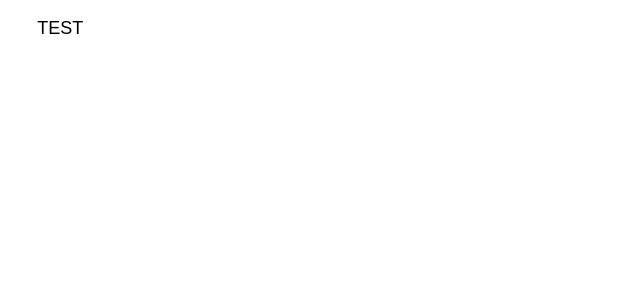
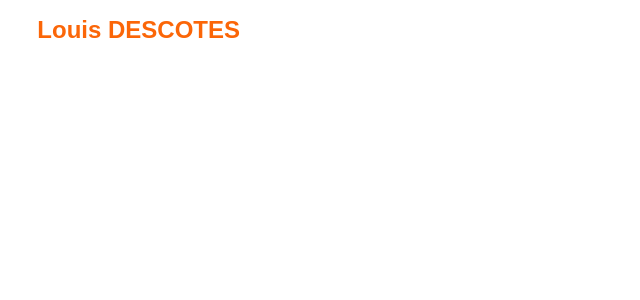
Before and after one commit to louisdescotes/portfolio2k26, a Next.js app: page / in a window 1280 px wide. Shown: the top 300 px of the page, without its empty margins (0-640 px from the left). Built offline with nearby package versions, Linux system fonts and the light colour scheme.

Commit message:
initialisation

```diff
--- /dev/null
+++ b/src/app/GridOverlay.tsx
@@ -0,0 +1,88 @@
+"use client";
+
+import { useEffect } from "react";
+
+const CONFIG = {
+  columns: 12,
+  margin: "clamp(16px, 2.9167vw, 72px)",
+  gutter: "8px",
+  color: "rgba(255, 0, 0, 0.08)",
+  key: "g",
+  zIndex: 9999,
+};
+
+export default function GridOverlay() {
+  useEffect(() => {
+    let overlay: { el: HTMLElement; label: HTMLElement } | null = null;
+
+    function createOverlay() {
+      const el = document.createElement("div");
+      el.id = "__grid-overlay__";
+      Object.assign(el.style, {
+        position: "fixed",
+        inset: "0",
+        pointerEvents: "none",
+        zIndex: String(CONFIG.zIndex),
+        display: "grid",
+        gridTemplateColumns: `repeat(${CONFIG.columns}, 1fr)`,
+        gap: CONFIG.gutter,
+        paddingLeft: CONFIG.margin,
+        paddingRight: CONFIG.margin,
+        boxSizing: "border-box",
+      });
+
+      for (let i = 0; i < CONFIG.columns; i++) {
+        const col = document.createElement("div");
+        col.style.cssText = `background: ${CONFIG.color}; height: 100%;`;
+        el.appendChild(col);
+      }
+
+      const label = document.createElement("div");
+      Object.assign(label.style, {
+        position: "fixed",
+        bottom: "12px",
+        right: "16px",
+        fontSize: "10px",
+        fontFamily: "monospace",
+        color: "rgba(255,0,0,0.5)",
+        letterSpacing: "0.05em",
+        pointerEvents: "none",
+        zIndex: String(CONFIG.zIndex + 1),
+      });
+      label.textContent = `${CONFIG.columns} col · ${CONFIG.margin} · ${CONFIG.gutter}`;
+      label.id = "__grid-label__";
+
+      return { el, label };
+    }
+
+    function toggle() {
+      if (overlay) {
+        overlay.el.remove();
+        overlay.label.remove();
+        overlay = null;
+      } else {
+        overlay = createOverlay();
+        document.body.appendChild(overlay.el);
+        document.body.appendChild(overlay.label);
+      }
+    }
+
+    function handleKeyDown(e: KeyboardEvent) {
+      const tag = (document.activeElement as HTMLElement)?.tagName;
+      if (["INPUT", "TEXTAREA"].includes(tag)) return;
+      if (e.key.toLowerCase() === CONFIG.key && !e.metaKey && !e.ctrlKey) {
+        toggle();
+      }
+    }
+
+    document.addEventListener("keydown", handleKeyDown);
+
+    return () => {
+      document.removeEventListener("keydown", handleKeyDown);
+      overlay?.el.remove();
+      overlay?.label.remove();
+    };
+  }, []);
+
+  return null;
+}
--- a/src/app/page.tsx
+++ b/src/app/page.tsx
@@ -1,12 +1,18 @@
 "use client";
 
 import "@styles/global.scss";
+import Header from "../components/header";
+import GridOverlay from "./GridOverlay";
 
 const Home = () => {
   return (
-    <main className="grid-p">
-      <p>TEST</p>
-    </main>
+    <>
+      <GridOverlay />
+      <main className="grid-p">
+        <Header />
+      </main>
+    </>
   );
 };
+
 export default Home;
--- /dev/null
+++ b/src/components/header/index.tsx
@@ -0,0 +1,10 @@
+import "./style.scss";
+
+const Header = () => {
+  return (
+    <header>
+      <h1>Louis DESCOTES</h1>
+    </header>
+  );
+};
+export default Header;
--- /dev/null
+++ b/src/components/header/style.scss
@@ -0,0 +1,9 @@
+@use "@/styles/variables.scss" as *;
+
+header {
+    h1 {
+        font-family: $font;
+        font-size: 24px;
+        color: $primary;
+    }
+}
--- a/styles/variables.scss
+++ b/styles/variables.scss
@@ -1,12 +1,32 @@
 $font: "Switzer", sans-serif;
-$font-size: 18px;
+$font-size: 14px;
 
 $header-top: 20px;
 $side-gap-header: clamp(16px, 2.9167vw, 72px);
 $side-gap: max($side-gap-header, calc((100vw - 1860px) / 2));
 
-$primary: #FC6605;
-$black: #171717;
-$lightBlack: rgba($black, .75);
-$white: #FCFCFC;
-$grey: #E6E6E6;
+@layer base {
+    :root {
+        --primary: #FC6605;
+        --black: #171717;
+        --lightBlack: rgba(23, 23, 23, 0.75);
+        --white: #FCFCFC;
+        --grey: #E6E6E6;
+    }
+
+    @supports (color: oklch(0 0 0)) {
+        :root {
+            --primary: oklch(0.69 0.20 43.6);
+            --black: oklch(0.20 0 0);
+            --lightBlack: oklch(0.20 0 0 / 0.75);
+            --white: oklch(0.98 0 0);
+            --grey: oklch(0.90 0 0);
+        }
+    }
+}
+
+$primary: var(--primary);
+$black: var(--black);
+$lightBlack: var(--lightBlack);
+$white: var(--white);
+$grey: var(--grey);
```
